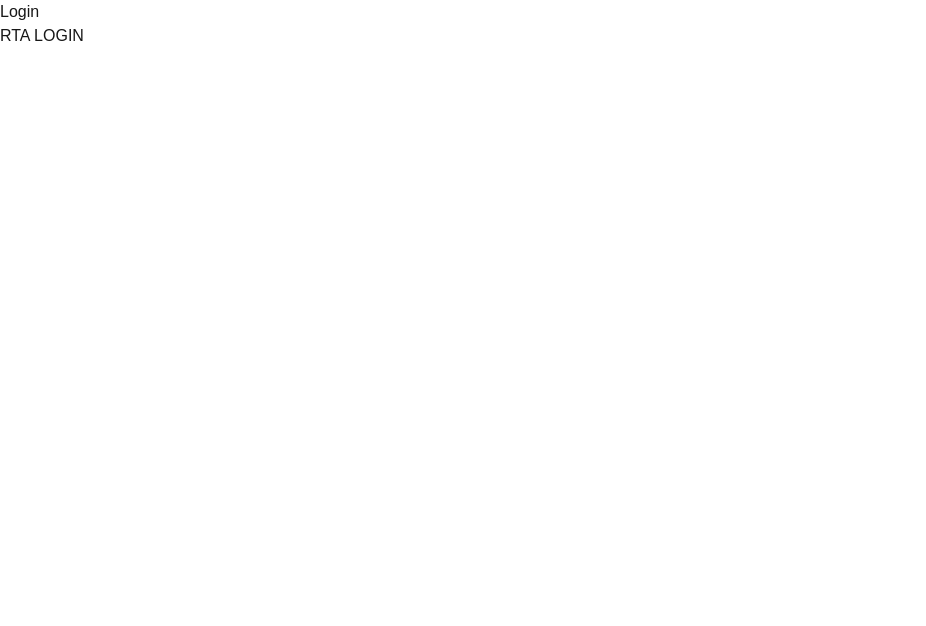
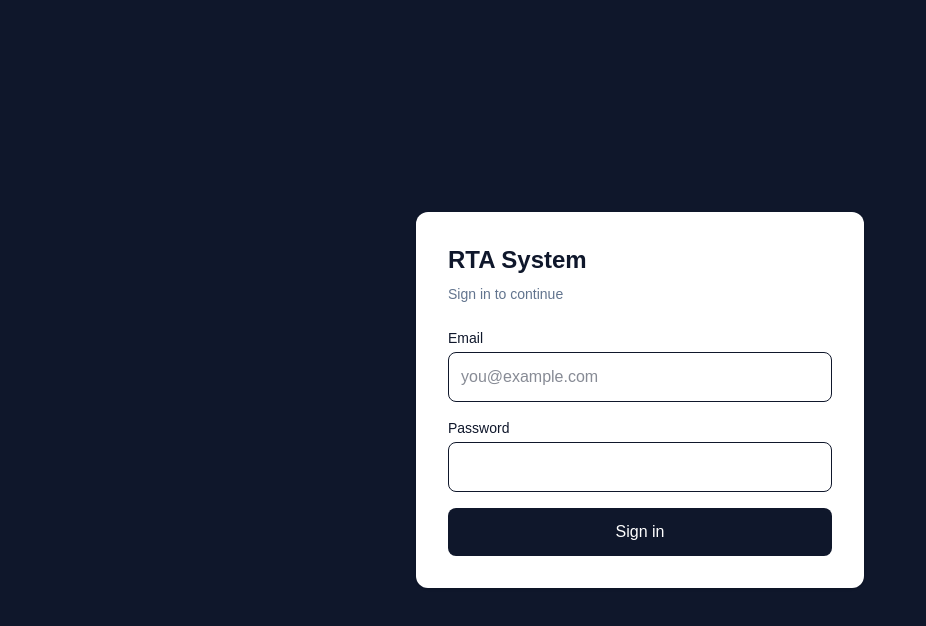
Before and after one commit to Ljudeq159/rta-system, a Next.js app: page /login in a window 1280 px wide. Shown: the top 626 px of the page, without its empty margins (0-926 px from the left). Built offline with nearby package versions, Linux system fonts and the light colour scheme.

Commit message:
feat: Added user login with supabase auth

```diff
--- a/package.json
+++ b/package.json
@@ -8,6 +8,7 @@
     "start": "next start"
   },
   "dependencies": {
+    "@supabase/ssr": "^0.12.7",
     "@supabase/supabase-js": "^2.117.2",
     "next": "16.3.7",
     "react": "19.2.8",
--- a/src/app/login/page.tsx
+++ b/src/app/login/page.tsx
@@ -1,8 +1,85 @@
+"use client";
+
+import { FormEvent, useState } from "react";
+import { createClient } from "@/lib/supabase/client";
+
 export default function LoginPage() {
-    return (
-        <main>
-            <h1>Login</h1>
-            <p>RTA LOGIN</p>
-        </main>
-    );
+  const [email, setEmail] = useState("");
+  const [password, setPassword] = useState("");
+  const [error, setError] = useState("");
+  const [loading, setLoading] = useState(false);
+
+  async function handleLogin(event: FormEvent<HTMLFormElement>) {
+    event.preventDefault();
+
+    setError("");
+    setLoading(true);
+
+    const supabase = createClient();
+
+    const { error } = await supabase.auth.signInWithPassword({
+      email,
+      password,
+    });
+
+    if (error) {
+      setError(error.message);
+      setLoading(false);
+      return;
+    }
+
+    window.location.href = "/dashboard";
+  }
+  return (
+    <main className="flex min-h-screen items-center justify-center bg-slate-900 p-6">
+      <div className="w-full max-w-md rounded-xl bg-white p-8 shadow">
+        <h1 className="text-2xl font-bold text-slate-900">RTA System</h1>
+        <p className="mt-2 text-sm text-slate-500">Sign in to continue</p>
+
+        <form onSubmit={handleLogin} className="mt-6 space-y-4">
+          <div>
+            <label htmlFor="email" className="mb-1 block text-sm font-medium text-slate-900">
+              Email
+            </label>
+            <input
+              id="email"
+              type="email"
+              required
+              value={email}
+              onChange={(event) => setEmail(event.target.value)}
+              className="w-full rounded-lg border p-3 text-slate-900"
+              placeholder="you@example.com"
+            />
+          </div>
+          <div>
+            <label
+              htmlFor="password"
+              className="mb-1 block text-sm font-medium text-slate-900"
+            >
+              Password
+            </label>
+            <input
+              id="password"
+              type="password"
+              required
+              value={password}
+              onChange={(event) => setPassword(event.target.value)}
+              className="w-full rounded-lg border p-3 text-slate-900"
+            />
+          </div>
+
+            {error && (
+                <div className="rounded-lg bg-red-50 p-3 text-sm text-red-700">
+                    {error}
+                </div>
+            )}
+
+            <button type="submit" disabled={loading} className="w-full rounded-lg bg-slate-900 p-3 font-medium text-white disabled:opacity-50">
+                {loading ? "Singing in..." : "Sign in"}
+            </button>
+
+        </form>
+      </div>
+    </main>
+  );
 }
--- /dev/null
+++ b/src/lib/supabase/client.ts
@@ -0,0 +1,8 @@
+import { createBrowserClient } from "@supabase/ssr";
+
+export function createClient() {
+    return createBrowserClient(
+        process.env.NEXT_PUBLIC_SUPABASE_URL!,
+        process.env.NEXT_PUBLIC_SUPABASE_ANON_KEY!
+    );
+}
```
Also changed, not shown: 1 other file (tests, documents, lock files or other folders).
